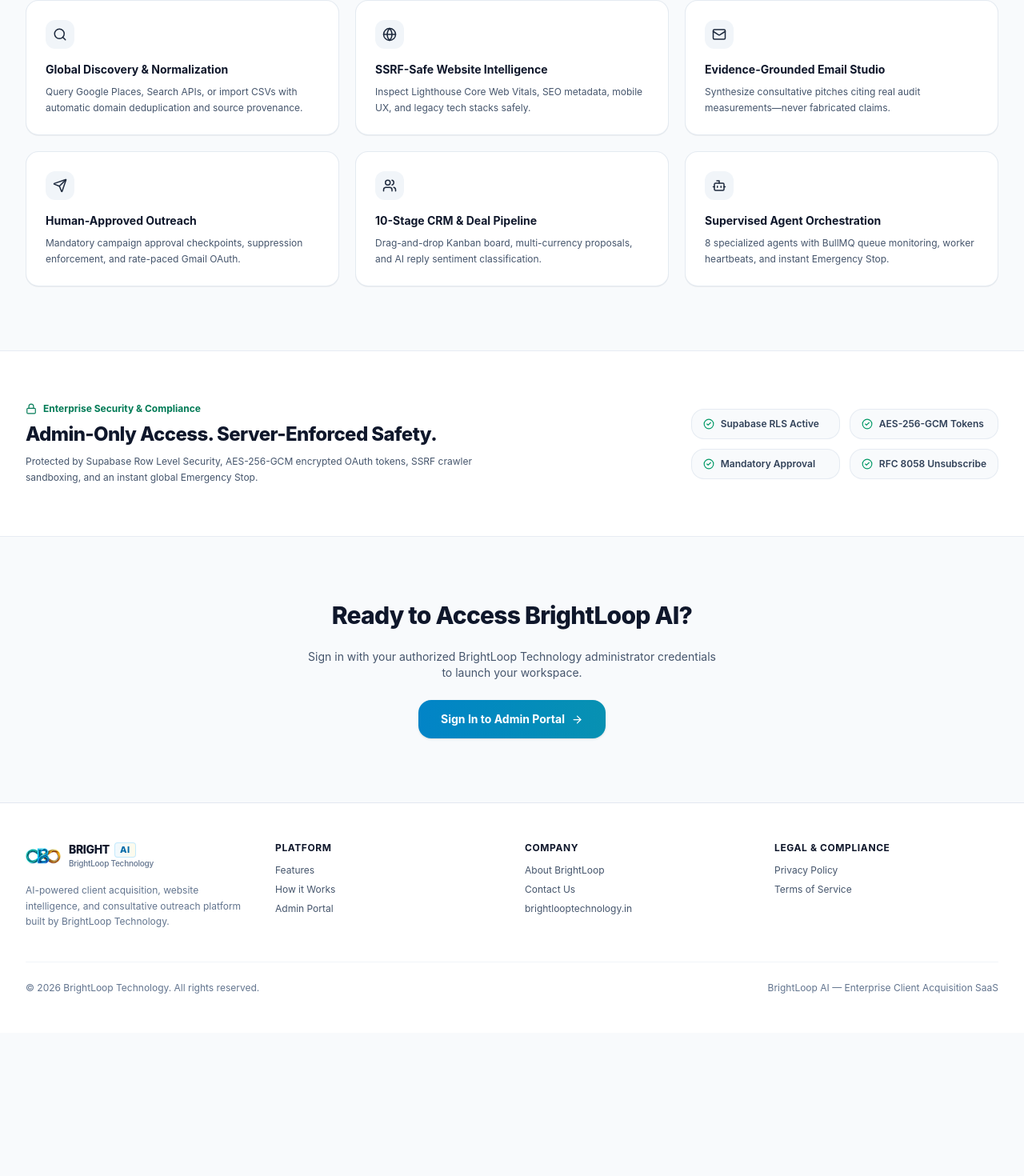
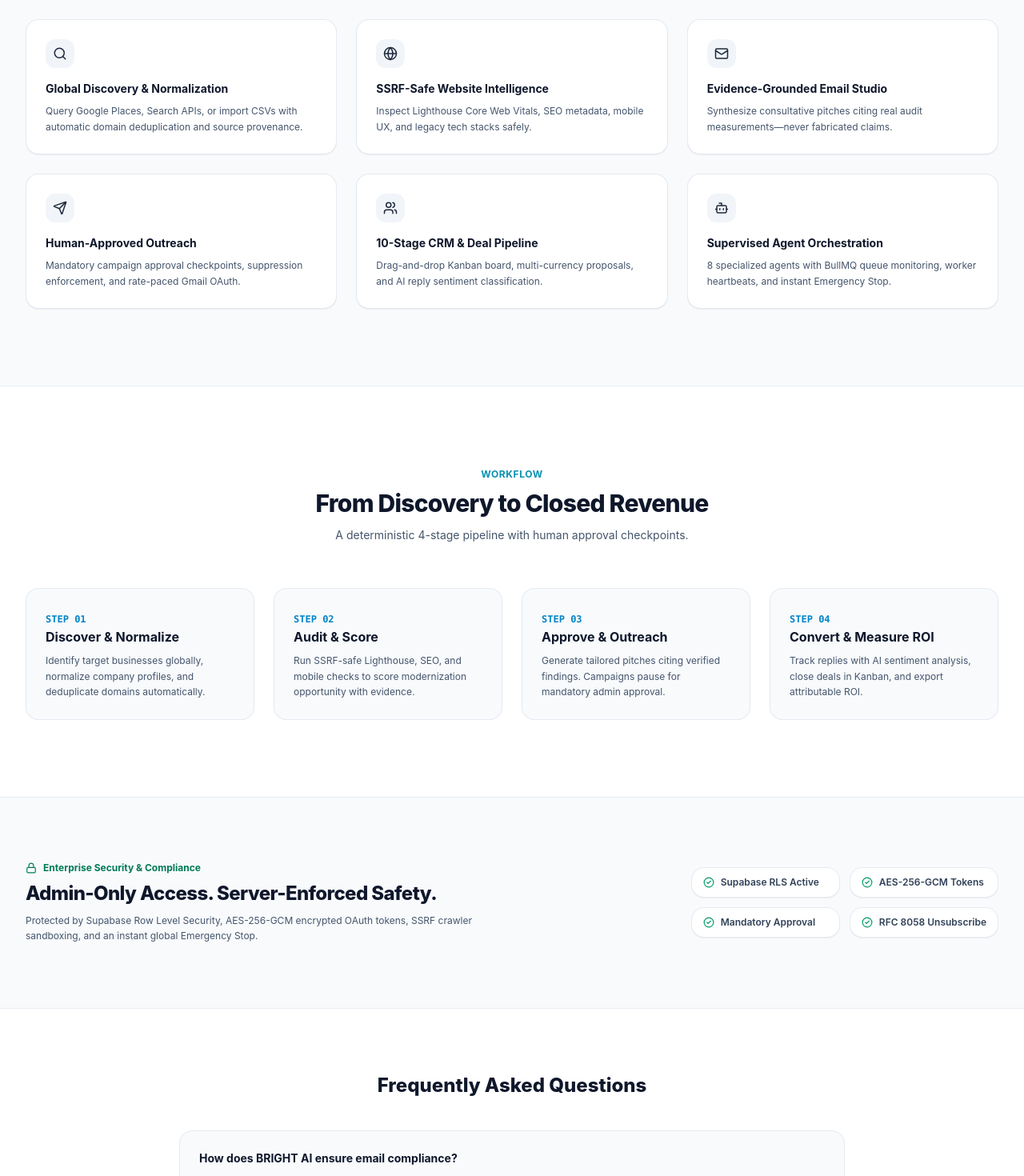
Before and after one commit to dnp8155/brightos, a Next.js app: page / in a window 1280 px wide. Shown: the part 1288-2758 px from the top of the page at 80% size. Before the commit the page ends 2579 px from the top, so only its background shows below. Built offline with nearby package versions, Linux system fonts and the light colour scheme.

Commit message:
ui: remove default favicon.ico, style BRIGHT AI logo badge, expand landing page

```diff
--- a/src/app/page.tsx
+++ b/src/app/page.tsx
@@ -11,9 +11,10 @@ import {
   Send,
   Users,
   Bot,
-  ShieldCheck,
   CheckCircle2,
-  Lock
+  Lock,
+  BarChart3,
+  ShieldCheck
 } from "lucide-react";
 
 export default function PublicLandingPage() {
@@ -50,14 +51,35 @@ export default function PublicLandingPage() {
     }
   ];
 
+  const workflowSteps = [
+    { step: "01", title: "Discover & Normalize", desc: "Identify target businesses globally, normalize company profiles, and deduplicate domains automatically." },
+    { step: "02", title: "Audit & Score", desc: "Run SSRF-safe Lighthouse, SEO, and mobile checks to score modernization opportunity with evidence." },
+    { step: "03", title: "Approve & Outreach", desc: "Generate tailored pitches citing verified findings. Campaigns pause for mandatory admin approval." },
+    { step: "04", title: "Convert & Measure ROI", desc: "Track replies with AI sentiment analysis, close deals in Kanban, and export attributable ROI." }
+  ];
+
+  const faqs = [
+    {
+      q: "How does BRIGHT AI ensure email compliance?",
+      a: "Every outbound dispatch passes a pre-flight compliance validator that checks suppression lists, enforces RFC 8058 unsubscribe headers, and requires explicit administrator approval before sending."
+    },
+    {
+      q: "Does BRIGHT AI invent website problems in emails?",
+      a: "Never. Our AI Email Studio only cites verified technical findings measured by our SSRF-safe website crawler and Lighthouse engine."
+    },
+    {
+      q: "Can we pause or stop automated agents immediately?",
+      a: "Yes. The AI Agent Control Center includes a server-enforced Global Pause and Emergency Stop that immediately halts workflows and cancels queued dispatches."
+    }
+  ];
+
   return (
     <div className="min-h-screen flex flex-col bg-[#f8fafc] text-slate-900">
       <MarketingNavbar />
 
       <main className="flex-1">
-        {/* Hero Section */}
+        {/* 1. Hero Section */}
         <section className="relative bg-white border-b border-slate-200/80 overflow-hidden">
-          {/* Subtle architectural dot grid */}
           <div
             className="absolute inset-0 opacity-[0.35] pointer-events-none"
             style={{
@@ -68,8 +90,8 @@ export default function PublicLandingPage() {
 
           <div className="relative max-w-7xl mx-auto px-4 sm:px-6 lg:px-8 pt-16 pb-20 lg:pt-24 lg:pb-28 text-center">
             <div className="inline-flex items-center gap-2 px-3 py-1 rounded-full bg-slate-100 border border-slate-200 text-[11px] font-semibold text-slate-700 mb-6">
-              <span className="w-1.5 h-1.5 rounded-full bg-[#0284c7]" />
-              BrightLoop Technology • Client Acquisition Platform
+              <span className="w-1.5 h-1.5 rounded-full bg-gradient-to-r from-[#0891b2] to-[#d97706]" />
+              BrightLoop Technology • BRIGHT AI Platform
             </div>
 
             <h1 className="text-4xl sm:text-5xl lg:text-6xl font-extrabold tracking-tight text-slate-900 max-w-4xl mx-auto leading-[1.1]">
@@ -95,24 +117,23 @@ export default function PublicLandingPage() {
               </Link>
             </div>
 
-            {/* Interactive Product Showcase */}
             <LandingShowcase />
           </div>
         </section>
 
-        {/* Core Capabilities */}
-        <section className="py-20 max-w-7xl mx-auto px-4 sm:px-6 lg:px-8">
-          <div className="max-w-2xl mb-12">
+        {/* 2. Core Capabilities */}
+        <section className="py-24 max-w-7xl mx-auto px-4 sm:px-6 lg:px-8">
+          <div className="max-w-2xl mb-14">
             <span className="text-xs font-bold uppercase tracking-wider text-[#0284c7]">Architecture</span>
             <h2 className="text-2xl sm:text-3xl font-extrabold text-slate-900 tracking-tight mt-2">
               Built for Precision, Not Volume Spam.
             </h2>
             <p className="mt-3 text-sm text-slate-600 leading-relaxed">
-              Every stage of BrightLoop AI is engineered with strict data provenance, server-side compliance checks, and human-in-the-loop governance.
+              Every stage of BRIGHT AI is engineered with strict data provenance, server-side compliance checks, and human-in-the-loop governance.
             </p>
           </div>
 
-          <div className="grid grid-cols-1 md:grid-cols-2 lg:grid-cols-3 gap-5">
+          <div className="grid grid-cols-1 md:grid-cols-2 lg:grid-cols-3 gap-6">
             {pillars.map((p) => {
               const Icon = p.icon;
               return (
@@ -131,9 +152,33 @@ export default function PublicLandingPage() {
           </div>
         </section>
 
-        {/* Security & Governance Strip */}
-        <section className="py-16 bg-white border-y border-slate-200/80">
-          <div className="max-w-7xl mx-auto px-4 sm:px-6 lg:px-8 flex flex-col md:flex-row items-start md:items-center justify-between gap-8">
+        {/* 3. How It Works */}
+        <section className="py-24 bg-white border-y border-slate-200/80">
+          <div className="max-w-7xl mx-auto px-4 sm:px-6 lg:px-8">
+            <div className="text-center max-w-2xl mx-auto mb-14">
+              <span className="text-xs font-bold uppercase tracking-wider text-[#0891b2]">Workflow</span>
+              <h2 className="text-3xl font-extrabold text-slate-900 tracking-tight mt-2">
+                From Discovery to Closed Revenue
+              </h2>
+              <p className="mt-3 text-sm text-slate-600">
+                A deterministic 4-stage pipeline with human approval checkpoints.
+              </p>
+            </div>
+
+            <div className="grid grid-cols-1 md:grid-cols-2 lg:grid-cols-4 gap-6">
+              {workflowSteps.map((w) => (
+                <div key={w.step} className="p-6 rounded-2xl bg-slate-50 border border-slate-200/80 space-y-2">
+                  <span className="text-xs font-mono font-bold text-[#0284c7]">STEP {w.step}</span>
+                  <h3 className="text-base font-bold text-slate-900">{w.title}</h3>
+                  <p className="text-xs text-slate-600 leading-relaxed">{w.desc}</p>
+                </div>
+              ))}
+            </div>
+          </div>
+        </section>
+
+        {/* 4. Security & Governance Strip */}
+        <section className="py-20 max-w-7xl mx-auto px-4 sm:px-6 lg:px-8 flex flex-col md:flex-row items-start md:items-center justify-between gap-8">
           <div className="space-y-2 max-w-xl">
             <div className="flex items-center gap-2 text-xs font-bold text-emerald-700">
               <Lock size={14} /> Enterprise Security & Compliance
@@ -153,30 +198,48 @@ export default function PublicLandingPage() {
               "Mandatory Approval",
               "RFC 8058 Unsubscribe"
             ].map((item) => (
-                <div key={item} className="px-3.5 py-2.5 rounded-xl bg-slate-50 border border-slate-200/80 font-semibold text-slate-700 flex items-center gap-2">
+              <div key={item} className="px-3.5 py-2.5 rounded-xl bg-white border border-slate-200/80 font-semibold text-slate-700 flex items-center gap-2 shadow-2xs">
                 <CheckCircle2 size={14} className="text-emerald-600 shrink-0" />
                 <span>{item}</span>
+              </div>
+            ))}
+          </div>
+        </section>
+
+        {/* 5. FAQ */}
+        <section className="py-20 bg-white border-t border-slate-200/80">
+          <div className="max-w-4xl mx-auto px-4 sm:px-6 lg:px-8">
+            <h2 className="text-2xl font-extrabold text-slate-900 text-center mb-10">
+              Frequently Asked Questions
+            </h2>
+            <div className="space-y-4">
+              {faqs.map((faq) => (
+                <div key={faq.q} className="p-6 rounded-2xl bg-slate-50 border border-slate-200/80">
+                  <h3 className="text-sm font-bold text-slate-900">{faq.q}</h3>
+                  <p className="mt-2 text-xs text-slate-600 leading-relaxed">{faq.a}</p>
                 </div>
               ))}
             </div>
           </div>
         </section>
 
-        {/* Final CTA */}
-        <section className="py-20 max-w-4xl mx-auto px-4 text-center space-y-6">
-          <h2 className="text-3xl font-extrabold text-slate-900 tracking-tight">
-            Ready to Access BrightLoop AI?
+        {/* 6. Final CTA */}
+        <section className="py-20 bg-gradient-to-r from-[#0891b2] via-[#0284c7] to-[#d97706] text-white">
+          <div className="max-w-4xl mx-auto px-4 text-center space-y-6">
+            <h2 className="text-3xl font-extrabold tracking-tight">
+              Ready to Access BRIGHT AI?
             </h2>
-          <p className="text-sm text-slate-600 max-w-lg mx-auto">
+            <p className="text-sm text-white/90 max-w-lg mx-auto">
               Sign in with your authorized BrightLoop Technology administrator credentials to launch your workspace.
             </p>
             <div className="flex justify-center">
               <Link
                 href="/login"
-              className="px-7 py-3.5 rounded-xl bg-gradient-to-r from-[#0284c7] to-[#0891b2] text-white font-bold text-sm shadow-sm hover:opacity-95 transition-all inline-flex items-center gap-2"
+                className="px-7 py-3.5 rounded-xl bg-white text-slate-900 font-bold text-sm shadow-sm hover:bg-slate-50 transition-all inline-flex items-center gap-2"
               >
                 Sign In to Admin Portal <ArrowRight size={15} />
               </Link>
+            </div>
           </div>
         </section>
       </main>
--- a/src/components/brand-logo.tsx
+++ b/src/components/brand-logo.tsx
@@ -48,7 +48,7 @@ export function BrandLogo({
             <span className="font-extrabold tracking-tight text-slate-900 text-sm">
               BRIGHT
             </span>
-            <span className="text-[11px] font-extrabold uppercase px-1.5 py-0.2 rounded bg-gradient-to-r from-sky-50 to-amber-50 text-sky-700 border border-sky-200/80 tracking-wider">
+            <span className="text-[11px] font-extrabold uppercase px-1.5 py-0.2 rounded bg-gradient-to-r from-[#0891b2] via-[#0284c7] to-[#d97706] text-white shadow-2xs tracking-wider">
               AI
             </span>
           </div>
```
Also changed, not shown: 1 other file (tests, documents, lock files or other folders). Lines whose indentation alone changed are shown as unchanged.
